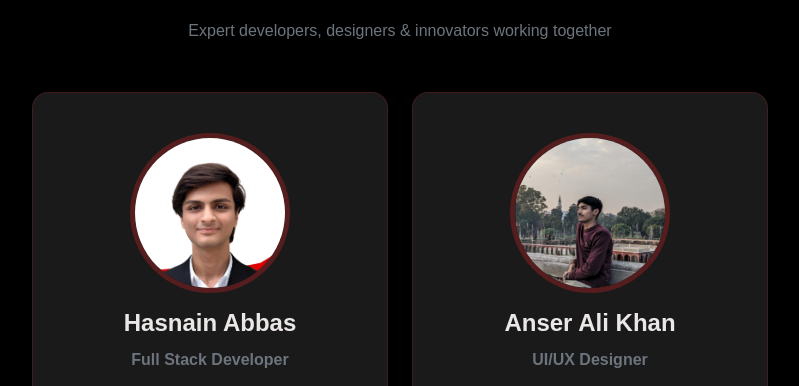
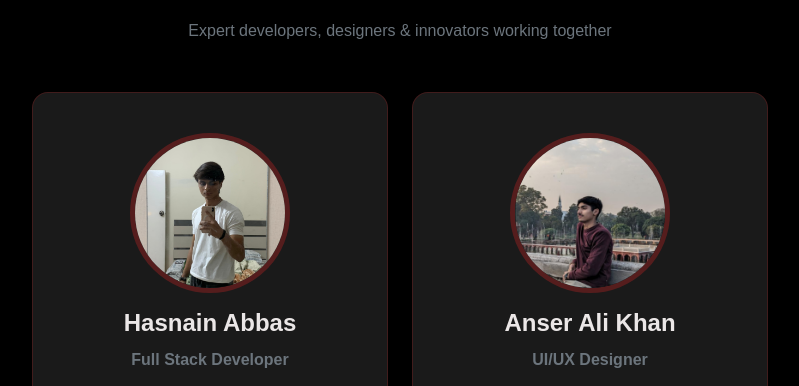
Before and after one commit to hassnainabbas5678/fasttech-website, a plain HTML site: page team.html in a window 1280 px wide. Shown: the part 1083-1469 px from the top of the page, without its empty margins (240-1039 px from the left). Drawn offline with nearby package versions, Linux system fonts and the light colour scheme; a web font is replaced by a local one.

Commit message:
image updated

```diff
--- a/team.html
+++ b/team.html
@@ -107,7 +107,7 @@
                 <div class="col-lg-4 col-md-6">
                     <div class="team-box text-center">
                         <div class="team-img mb-3">
-                            <img src="assets/images/member-1.jpg" class="img-fluid" alt="Hasnain Abbas" />
+                            <img src="assets/images/member-1.jpeg" class="img-fluid" alt="Hasnain Abbas" />
                         </div>
                         <h4 class="fw-bold" style="color: #ebe7e7;">Hasnain Abbas</h4>
                         <p class="text-muted mb-3" style="font-weight: 600;">Full Stack Developer</p>
```
Also changed, not shown: index.html (+1 -1 lines), assets/images/member-1.jpeg (added).
